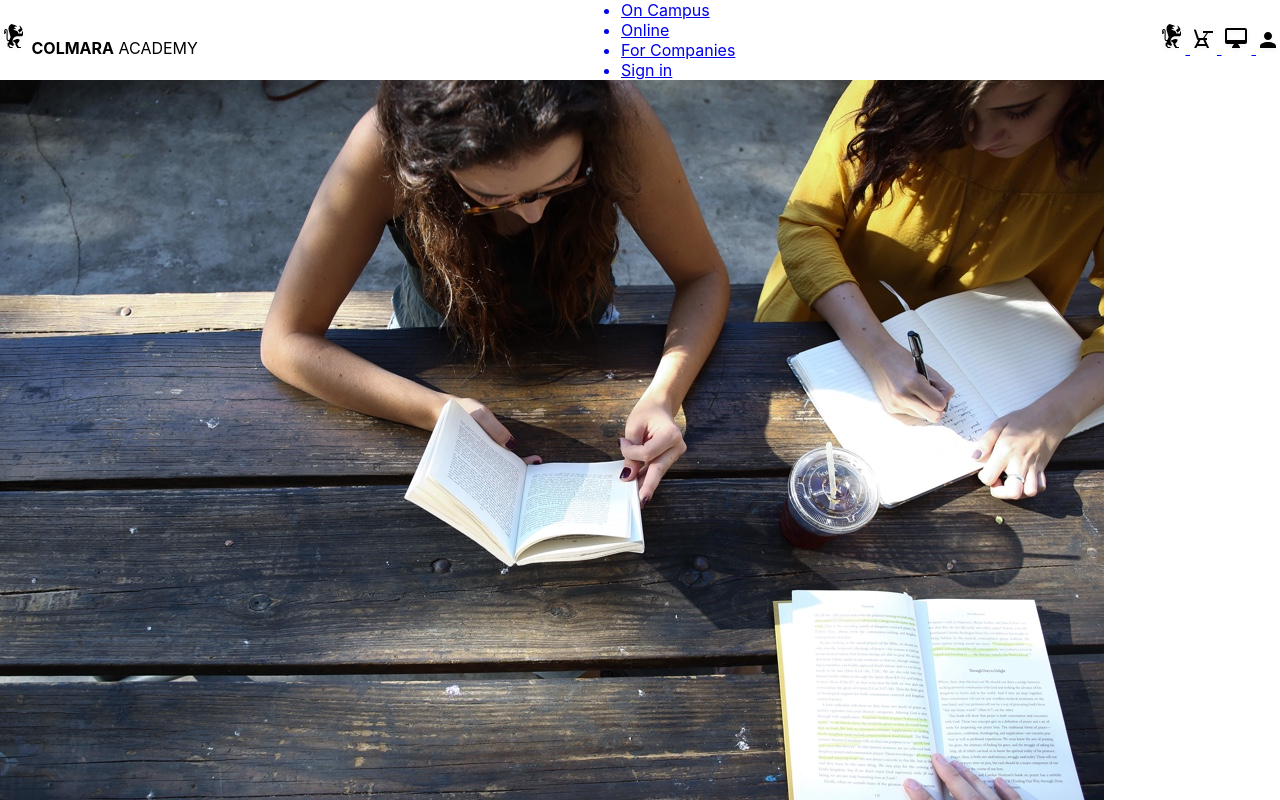
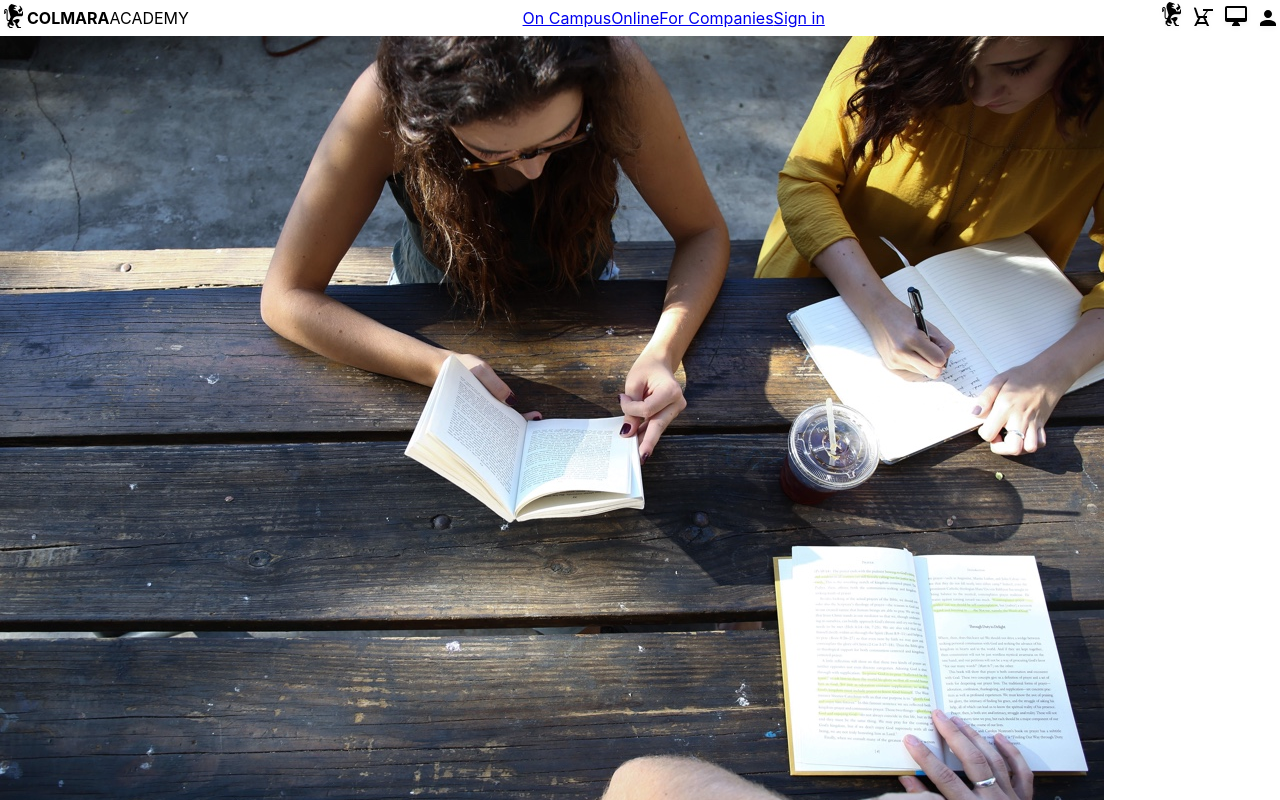
Before and after one commit to isansa/Colmar-assertment, a plain HTML site: page index.html in a window 1280 px wide. Shown: the top 800 px of the page. Drawn offline with Linux system fonts and the light colour scheme.

Commit message:
forth commit

```diff
--- a/index.html
+++ b/index.html
@@ -8,38 +8,25 @@
 </head>
 <body>
 <header>
+    <nav>
         <div class="logo">
             <img src="./capstone_colmar_assets/images/ic-logo.svg" alt=""/>
             <strong>COLMARA</strong>
             <span>ACADEMY</span>
         </div>
-
-  <div class="manu">
         <ul>
             <a href="#"><li>On Campus</li></a>
             <a href="#"><li>Online</li></a>
             <a href="#"><li>For Companies</li></a>
             <a href="#"><li>Sign in</li></a>
         </ul>
+        <div class="nav.mobile">
+            <a href="#"><img src="./capstone_colmar_assets/images/ic-logo.svg" alt="colmar logo"/></a>
+            <a href="#"><img src="./capstone_colmar_assets/images/ic-on-campus.svg" alt="on campus botton"/></a>
+            <a href="#"><img src="./capstone_colmar_assets/images/ic-online.svg" alt="online botton"/></a>
+            <a href="#"><img src="./capstone_colmar_assets/images/ic-login.svg" alt="login botton"/></a>
         </div>
-
-  <div class="nav.mobile">
-    <ul>
-      <a href="#">
-        <img src="./capstone_colmar_assets/images/ic-logo.svg" alt="colmar logo"/>
-      </a>
-      <a href="#">
-        <img src="./capstone_colmar_assets/images/ic-on-campus.svg" alt="on campus botton"/>
-      </a>
-      <a href="#">
-        <img src="./capstone_colmar_assets/images/ic-online.svg" alt="online botton"/>
-      </a>
-      <a href="#">
-        <img src="./capstone_colmar_assets/images/ic-login.svg" alt="login botton"/>
-      </a>
-
-    </ul>
-    </div>
+    </nav>
 </header>
 
 <!--first box-->
--- a/style.css
+++ b/style.css
@@ -1,15 +1,40 @@
+:root {
+    --darkblue: #354A54;
+    --lightblue: #5899B6;
+    --paleblue: #98AFBA;
+    --whiteblue: #F0FBFF;
+
 * {
     font-family: 'Inter', sans-serif;
     margin: 0;
     padding: 0;
 }
-header {
+
+/*nav bar*/
+
+nav {
     display: flex;
     justify-content: space-between;
+    justify-items: center;
+    align-items: center;
+}
+
+.logo {
+    display: flex;
+    align-items: center;
+    text-transform: uppercase;
+    font-size: ;
+}
+
+ul {
+    display: flex;
+    flex-direction: row;
+    list-style: none;
     align-items: center;
 }
 
 @media screen and (max-width: 425px) {
-    header.logo{
+    {
     display: none;
+    }
 }
```
Lines whose indentation alone changed are shown as unchanged.
